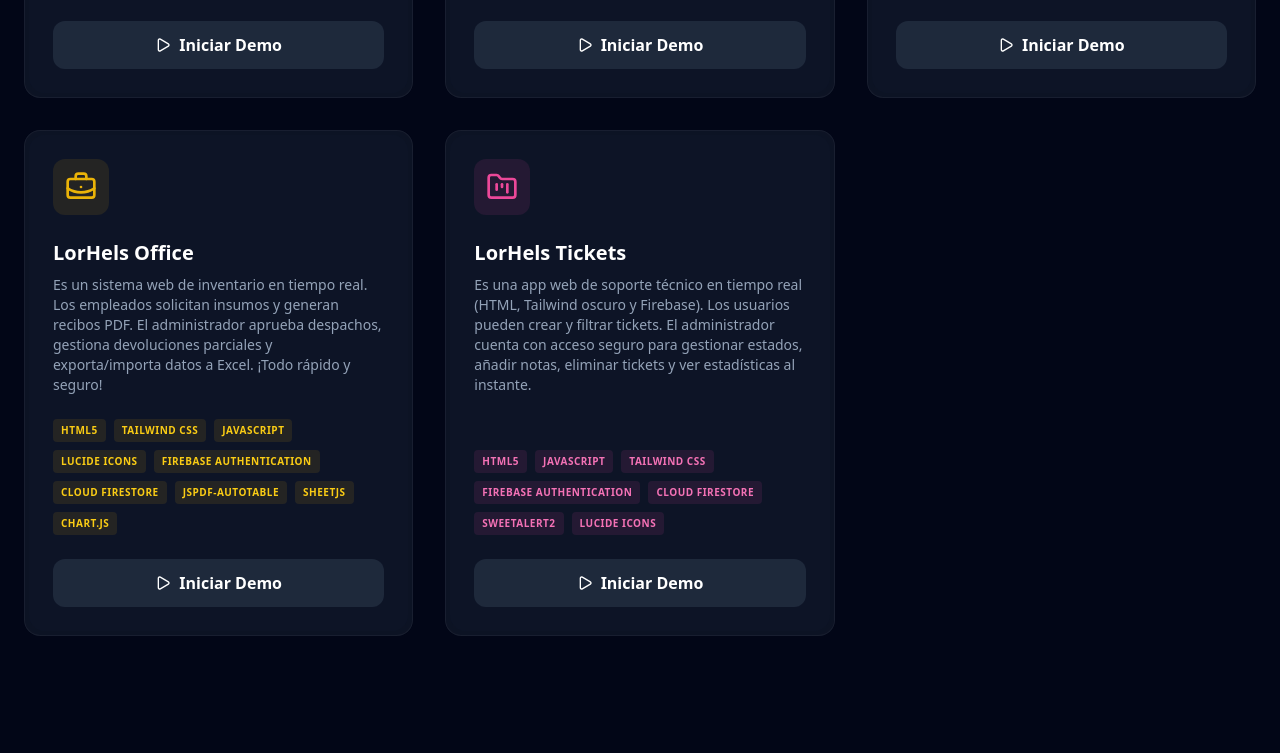
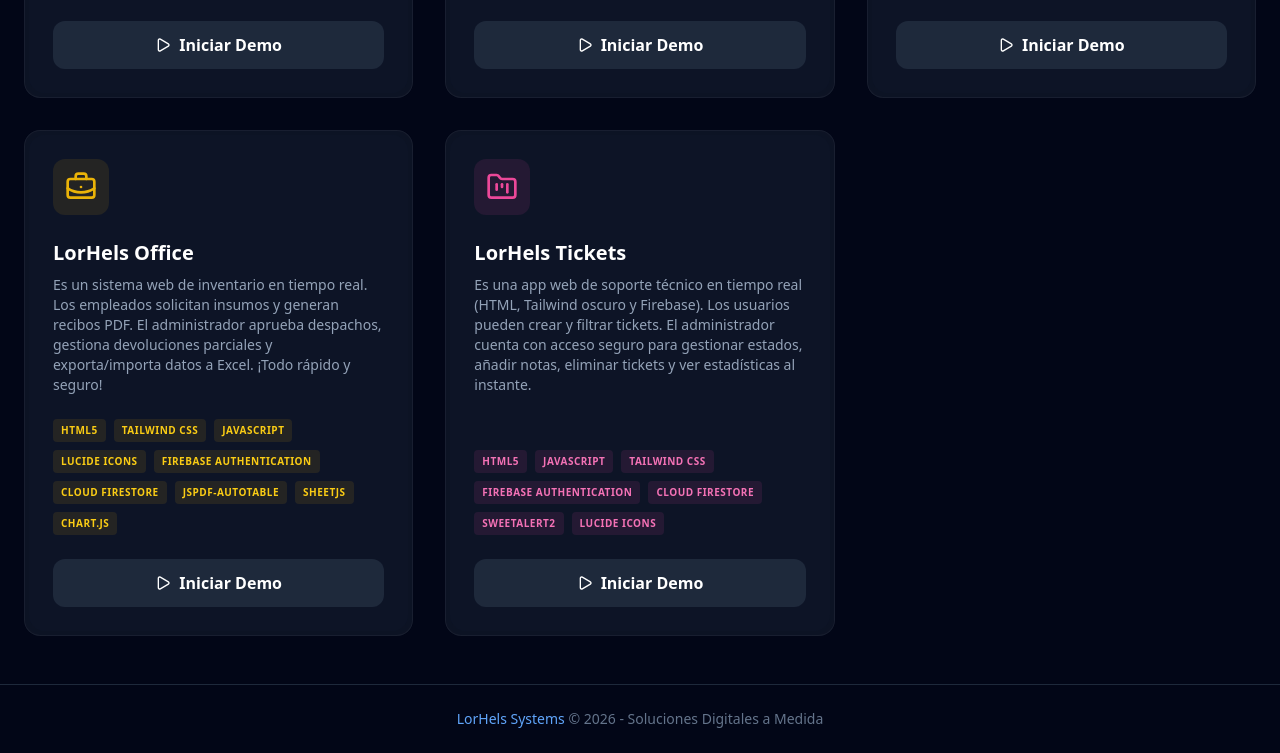
Before and after one commit to Handhels-Programmer/LorHels-Systems, a plain HTML site: page portafolio.html in a window 1280 px wide. Shown: the part 1400-2153 px from the top of the page. Before the commit the page ends 2084 px from the top, so only its background shows below. Drawn offline with nearby package versions, Linux system fonts and the light colour scheme.

Commit message:
Update portafolio.html

```diff
--- a/portafolio.html
+++ b/portafolio.html
@@ -282,5 +282,11 @@
         renderizarApps();
         lucide.createIcons();
     </script>
+    <footer class="p-6 text-center text-slate-500 text-sm border-t border-slate-800 mt-auto">
+    <a href="https://handhels-programmer.github.io/LorHels-Systems" target="_blank" rel="noopener noreferrer" class="text-blue-400 hover:text-blue-300 transition-colors duration-200 font-medium">
+        LorHels Systems
+    </a>
+    &copy; 2026 - Soluciones Digitales a Medida
+</footer>
 </body>
 </html>
```
